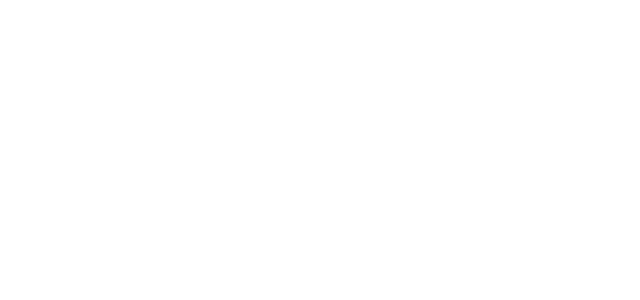
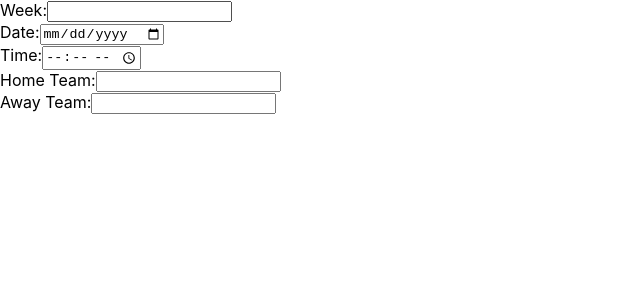
Before and after one commit to debersole81/pickem-app, a React (Create React App) app: page / in a window 1280 px wide. Shown: the top 300 px of the page, without its empty margins (0-640 px from the left). Built offline with nearby package versions, Linux system fonts and the light colour scheme.

Commit message:
build form template

```diff
--- a/src/data/components/FormFields.js
+++ b/src/data/components/FormFields.js
@@ -1,14 +1,27 @@
 import { schedule21 } from "../schedule/scheduleData21.js";
-
-// const initialFormState = {
-
-// }
 
 const FormFields = () => {
   console.log(schedule21);
 
-
-  return null;
+  return (
+    <form>
+      <label htmlFor="week">Week:</label>
+      <input type="text" id="week" name="week"></input>
+      <br />
+      <label htmlFor="gameDate">Date:</label>
+      <input type="date" id="gameDate" name="gameDate"></input>
+      <br />
+      <label htmlFor="gameTime">Time:</label>
+      <input type="time" id="gameTime" name="gameTime"></input>
+      <br />
+      <label htmlFor="homeTeam">Home Team:</label>
+      <input type="text" id="homeTeam" name="homeTeam"></input>
+      <br />
+      <label htmlFor="awayTeam">Away Team:</label>
+      <input type="text" id="awayTeam" name="awayTeam"></input>
+      <br />
+    </form>
+  );
 };
 
 export default FormFields;
```
